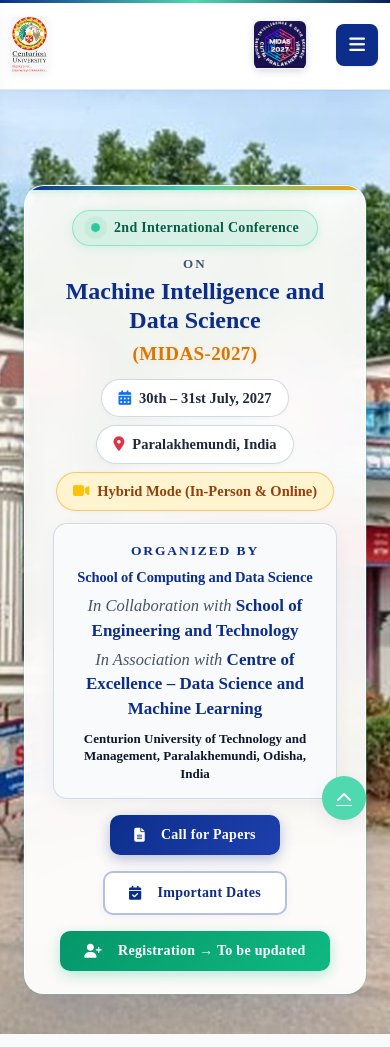
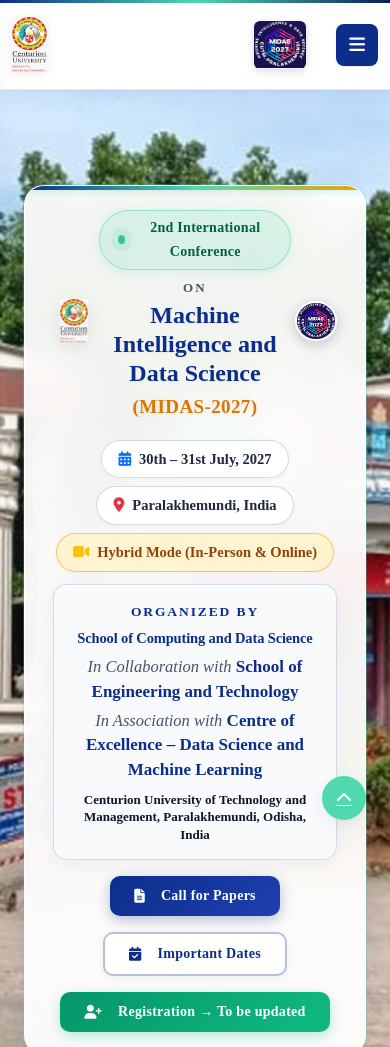
Before and after one commit to aryanakshat7277/MIDAS-2027, a plain HTML site: page index.html in a window 390 px wide. Shown: the top 1047 px of the page. Drawn offline with nearby package versions, Linux system fonts and the light colour scheme.

Commit message:
feat(hero): place CUTM logo at left and MIDAS 2027 logo at right in hero card header

```diff
--- a/index.html
+++ b/index.html
@@ -82,12 +82,25 @@
     <section id="intro">
         <div class="intro-content">
             <div class="hero-glass-card">
-                <div class="hero-badge-pill hero-badge-primary">
-                    <span class="pulse-dot-live"></span> 2nd International Conference
+                <!-- Hero Header with CUTM and MIDAS Logos -->
+                <div class="hero-card-header-row">
+                    <div class="hero-logo-left">
+                        <img src="./public/assets/img/cutmLogo.jpg" alt="Centurion University Logo" class="hero-logo-img">
+                    </div>
+
+                    <div class="hero-header-center">
+                        <div class="hero-badge-pill hero-badge-primary">
+                            <span class="pulse-dot-live"></span> 2nd International Conference
+                        </div>
+                        <div class="hero-on-label">On</div>
+                        <h1 class="hero-title-main">Machine Intelligence and Data Science</h1>
+                        <div class="hero-sub-accent">(MIDAS-2027)</div>
+                    </div>
+
+                    <div class="hero-logo-right">
+                        <img src="./public/assets/img/midas_logo.jpg" alt="MIDAS 2027 Logo" class="hero-logo-img hero-logo-midas">
+                    </div>
                 </div>
-                <div class="hero-on-label">On</div>
-                <h1 class="hero-title-main">Machine Intelligence and Data Science</h1>
-                <div class="hero-sub-accent">(MIDAS-2027)</div>
 
                 <div class="d-flex flex-wrap justify-content-center align-items-center gap-2 my-2">
                     <span class="hero-date-badge">
--- a/public/assets/css/modern-ui.css
+++ b/public/assets/css/modern-ui.css
@@ -514,6 +514,79 @@ body.mobile-nav-active #mobile-nav {
   box-shadow: 0 1px 6px rgba(80, 216, 175, 0.4);
 }
 
+.hero-card-header-row {
+  display: flex;
+  align-items: center;
+  justify-content: space-between;
+  width: 100%;
+  margin-bottom: 6px;
+  position: relative;
+}
+
+.hero-logo-left,
+.hero-logo-right {
+  flex: 0 0 100px;
+  display: flex;
+  align-items: center;
+  justify-content: center;
+}
+
+.hero-header-center {
+  flex: 1 1 auto;
+  text-align: center;
+  padding: 0 12px;
+}
+
+.hero-logo-img {
+  max-height: 82px;
+  max-width: 95px;
+  width: auto;
+  object-fit: contain;
+  filter: drop-shadow(0 3px 8px rgba(0, 0, 0, 0.08));
+  transition: transform var(--transition-fast);
+}
+
+.hero-logo-midas {
+  border-radius: 50%;
+  border: 2px solid #ffffff;
+  box-shadow: 0 4px 14px rgba(12, 46, 138, 0.16);
+}
+
+.hero-logo-img:hover {
+  transform: scale(1.06);
+}
+
+@media (max-width: 768px) {
+  .hero-card-header-row {
+    margin-bottom: 8px;
+  }
+  .hero-logo-left,
+  .hero-logo-right {
+    flex: 0 0 54px;
+  }
+  .hero-logo-img {
+    max-height: 54px;
+    max-width: 54px;
+  }
+  .hero-header-center {
+    padding: 0 6px;
+  }
+}
+
+@media (max-width: 480px) {
+  .hero-logo-left,
+  .hero-logo-right {
+    flex: 0 0 42px;
+  }
+  .hero-logo-img {
+    max-height: 44px;
+    max-width: 42px;
+  }
+  .hero-header-center {
+    padding: 0 4px;
+  }
+}
+
 .hero-badge-pill {
   display: inline-flex;
   align-items: center;
```
